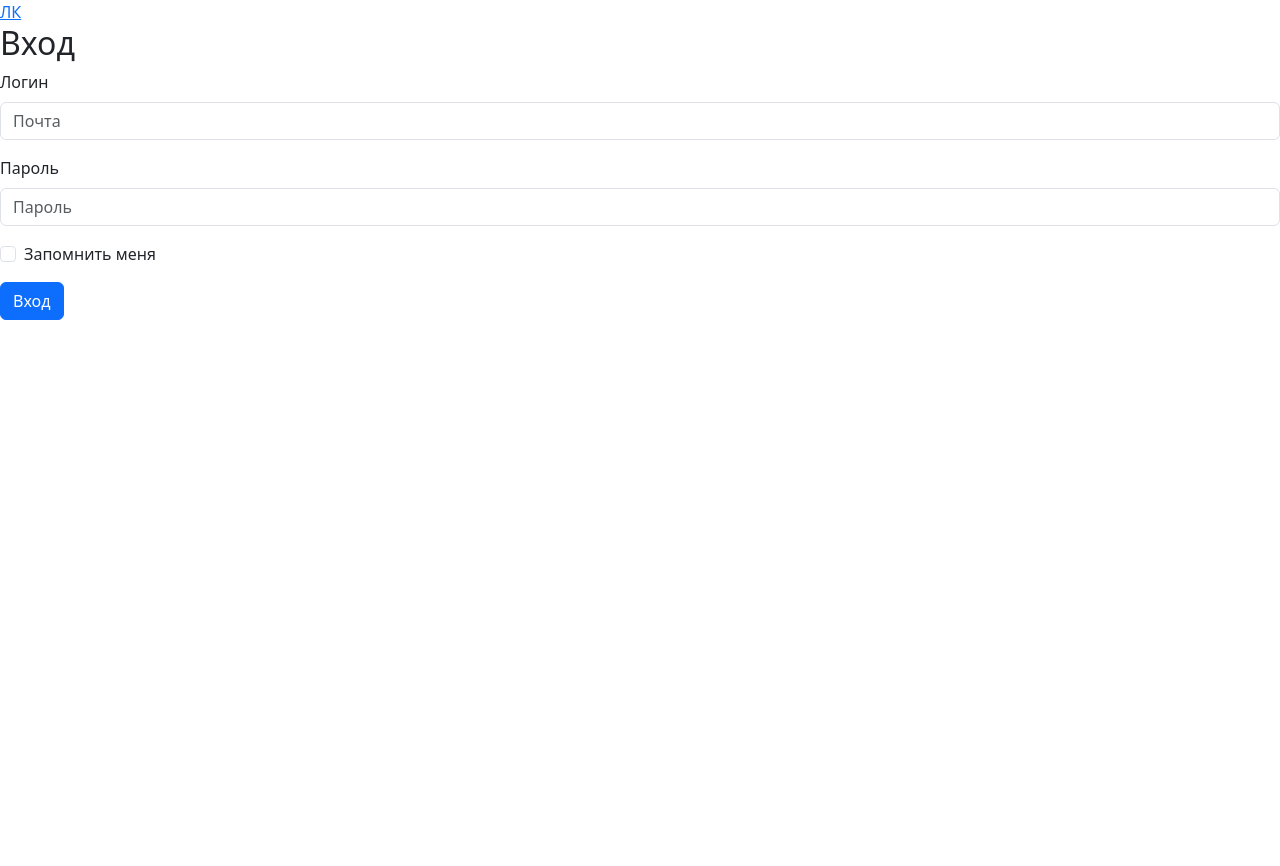
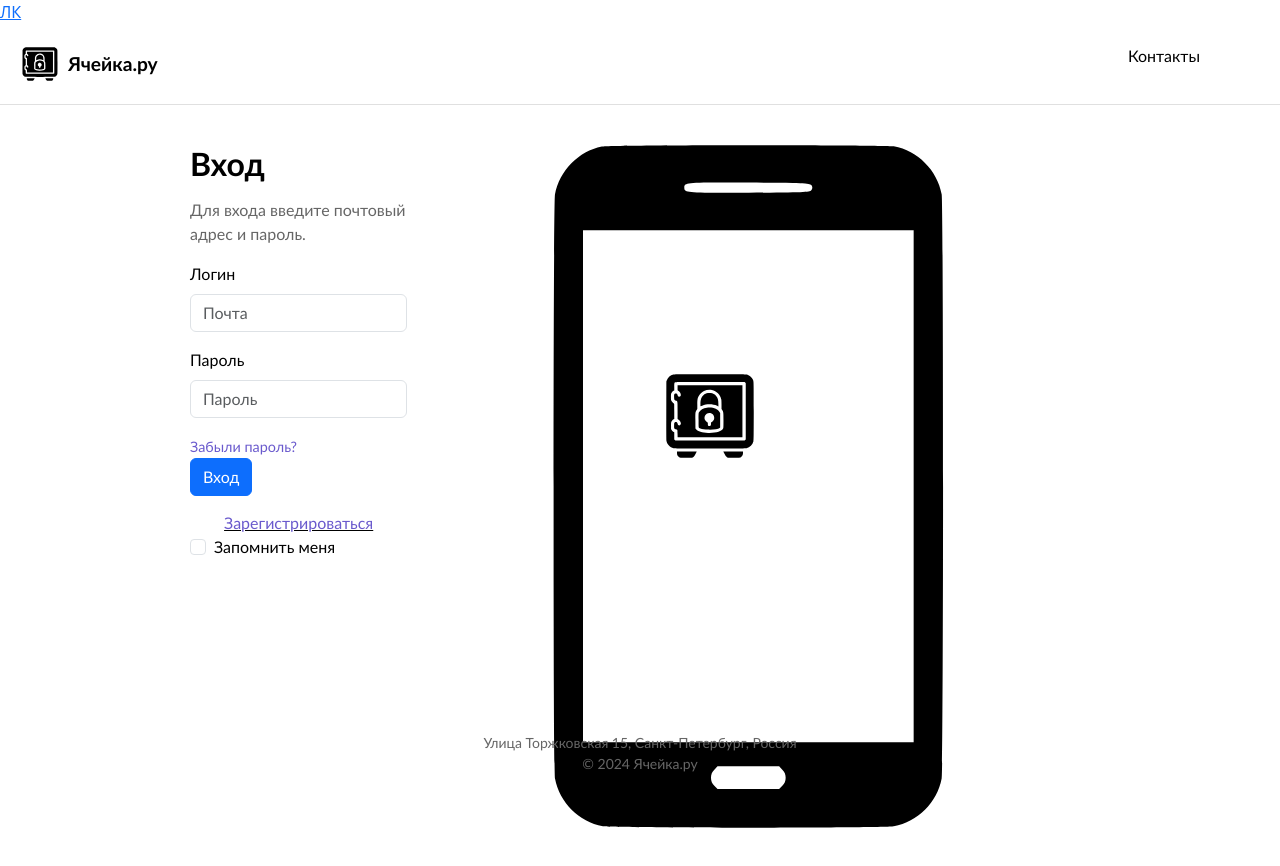
Before and after one commit to moevm/nosql2h24-store, a React (Create React App) app in the folder client/: page / in a window 1280 px wide. Before the commit the page ends 800 px from the top, so only its background shows below. Built offline with nearby package versions, Linux system fonts and the light colour scheme.

Commit message:
AuthPage CSS added

```diff
--- a/client/src/pages/AuthPage.tsx
+++ b/client/src/pages/AuthPage.tsx
@@ -2,7 +2,10 @@ import React, { useState } from "react";
 import { Button, Form } from "react-bootstrap"
 import axios, { AxiosError } from "axios";
 import { SIGN_IN_URL } from "../serviceFiles/constants";
-import { useNavigate } from "react-router-dom";
+import { useNavigate, Link } from "react-router-dom";
+import '../css/AuthPage.css';
+import { ReactComponent as CellIcon } from '../css/cell-icon.svg';
+import { ReactComponent as PhoneIcon } from '../css/phone-icon.svg';
 
 export default function AuthPage() {
     const [formData, setFormData] = useState({email: '', password: ''});
@@ -35,24 +38,65 @@ export default function AuthPage() {
             }
           }
     }
-    return (<div>
+    return (
+      <div className="auth-page">
+          <header className="header">
+              <div className="logo-container">
+                  <CellIcon className="cell-icon" />
+                  <span className="logo-text">Ячейка.ру</span>
+              </div>
+              <nav className="header-nav">
+                  <Link to="/help">Контакты</Link>
+              </nav>
+          </header>
+
+          <div className="auth-content">
+              <div className="auth-form-container">
                   <h2>Вход</h2>
+                  <p>Для входа введите почтовый адрес и пароль.</p>
                   <Form onSubmit={handleEntry}>
                       <Form.Group className="mb-3" controlId="formBasicEmail">
                           <Form.Label>Логин</Form.Label>
                           <Form.Control type="email" placeholder="Почта" onChange={handleEmailChange}/>
                       </Form.Group>
+
                       <Form.Group className="mb-3" controlId="formBasicPassword">
                           <Form.Label>Пароль</Form.Label>
                           <Form.Control type="password" placeholder="Пароль" onChange={handlePasswordChange}/>
                       </Form.Group>
 
+                      <div className="auth-options">
+                          <Link to="/forgot-password" className="forgot-password">Забыли пароль?</Link>
+                      </div>
+
+                      <Button variant="primary" type="submit">
+                          Вход
+                      </Button>
+
+                      <div className="register-link">
+                          <Link to="/register">Зарегистрироваться</Link>
+                      </div>
+
                       <Form.Group className="mb-3" controlId="formBasicCheckbox">
                           <Form.Check type="checkbox" label="Запомнить меня" />
                       </Form.Group>
-            <Button variant="primary" type="submit">
-                Вход
-            </Button>
                   </Form>
-    </div>)
+              </div>
+
+              <div className="image">
+                  <div className="phone-mockup">
+                      <PhoneIcon className="phone-icon" />
+                      <CellIcon className="cell-icon2" />
+                  </div>
+              </div>
+          </div>
+
+          <footer className="footer">
+              <address>
+                  Улица Торжковская 15, Санкт-Петербург, Россия<br />
+                  © 2024 Ячейка.ру
+              </address>
+          </footer>
+      </div>
+  );
 }
```
Lines whose indentation alone changed are shown as unchanged.
